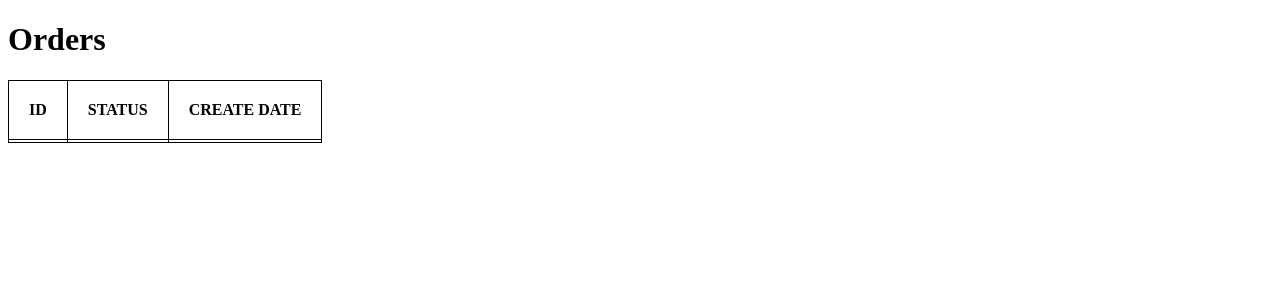
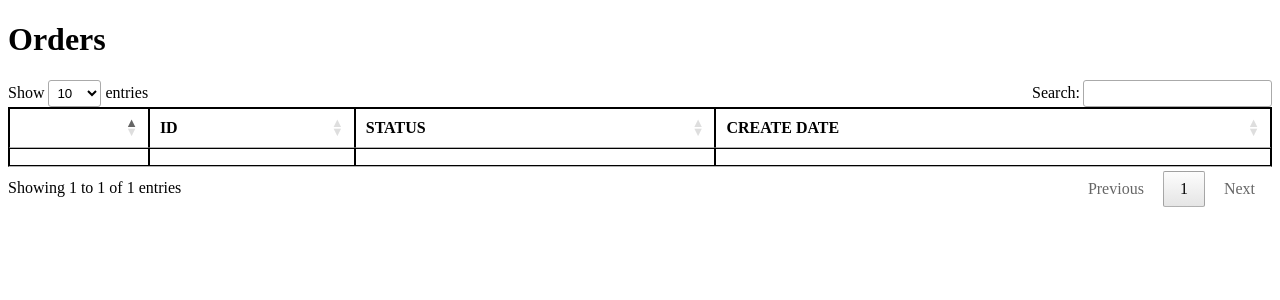
Before and after one commit to IvanGorbunov/DRF_Store, a Django app: page / in a window 1280 px wide. Shown: the top 300 px of the page. Run offline with Django 4.2, Linux system fonts and the light colour scheme; data that the repository does not hold is empty; some libraries are stand-ins or nearby versions.

Commit message:
created input value in table

```diff
--- a/requirements.txt
+++ b/requirements.txt
@@ -4,7 +4,7 @@ charset-normalizer==2.0.12
 coreapi==2.3.3
 coreschema==0.0.4
 Deprecated==1.2.13
-Django==4.0.3
+Django>=4.0.3
 django-email-users==1.1.0
 django-environ==0.8.1
 django-filter==21.1
--- a/static/js/main.js
+++ b/static/js/main.js
@@ -1,6 +1,28 @@
+$(document).ready( function () {
+    $('#table_id').DataTable();
+} );
+
 let tds = document.querySelectorAll('td');
 for (let i = 0; i < tds.length; i++){
-    tds[i].addEventListener('click', function fInput(){
+
+    // get products
+    tds[i].addEventListener('click', function (){
+        let url = this.attributes['data-url'];
+        console.log(url);
+        ajax({
+            url: url,
+            method: "GET",
+            data: {
+              button_text: $(this).text()
+            },
+            success: function (response) {
+                $("#data").html(response);
+            }
+        });
+    });
+
+    // input values
+    tds[i].addEventListener('dblclick', function fInput(){
        let input = document.createElement('input');
        input.value = this.innerHTML;
        this.innerHTML = '';
@@ -9,9 +31,11 @@ for (let i = 0; i < tds.length; i++){
        let td = this
        input.addEventListener('blur', function (){
            td.innerHTML = this.value;
-           td.addEventListener('click', fInput);
+           td.addEventListener('dblclick', fInput);
         });
 
-       this.removeEventListener('click', fInput);
+       this.removeEventListener('dblclick', fInput);
     });
+
+
 }
--- a/store/urls.py
+++ b/store/urls.py
@@ -6,5 +6,6 @@ app_name = 'store_view'
 
 urlpatterns = [
     path('', views.OrderListView.as_view(), name='order-list'),
+    path('order/<int:pk>/', views.OrderProductsListView.as_view(), name='order-products'),
 
 ]
--- a/store/views.py
+++ b/store/views.py
@@ -144,3 +144,19 @@ class OrderListView(ListView):
             serializer = OrderDetailSerializer(order)
             new_context['object_list'].append(serializer.data)
         return new_context
+
+
+class OrderProductsListView(ListView):
+    model = OrderItem
+    paginate_by = 100
+
+    def get_context_data(self, **kwargs):
+        # queryset = OrderItem.objects.filter(order=)
+        context = super().get_context_data(**kwargs)
+        new_context = {
+            'object_list': [],
+        }
+        # for order in context['object_list']:    # type Order
+        #     serializer = OrderDetailSerializer(order)
+        #     new_context['object_list'].append(serializer.data)
+        return new_context
--- a/templates/store/order_list.html
+++ b/templates/store/order_list.html
@@ -5,6 +5,8 @@
 <head>
     <meta charset="UTF-8">
     <title>Orders</title>
+    <link rel="stylesheet" type="text/css" href="https://cdn.datatables.net/1.12.1/css/jquery.dataTables.css">
+
     <link rel="stylesheet" href="{% static 'css/style.css' %}">
 
 </head>
@@ -13,31 +15,37 @@
 <h1>Orders</h1>
 
 
-<table class="table">
+<table class="table" id="table_id">
 <thead>
-  <tr>
-    <th class="td">ID</th>
-    <th class="td">STATUS</th>
-    <th class="td">CREATE DATE</th>
-  </tr>
+    <tr>
+        <th class="td"></th>
+        <th class="td">ID</th>
+        <th class="td">STATUS</th>
+        <th class="td">CREATE DATE</th>
+    </tr>
 </thead>
 <tbody>
     {% for order in object_list %}
         <tr>
-            <td class="" style="border:1px solid black;">{{ order.id|safe }}</td>
-            <td class="" style="border:1px solid black;">{{ order.status|safe }}</td>
-            <td class="" style="border:1px solid black;">{{ order.create_dt|safe }}</td>
+            <td class="td" data-url="{% url 'store_view:order-products' order.id|safe %}">+</td>
+{#            <td class="td" data-url="{{ order.get_absolute_url|safe }}">+</td>#}
+            <td class="td">{{ order.id|safe }}</td>
+            <td class="td">{{ order.status|safe }}</td>
+            <td class="td">{{ order.create_dt|safe }}</td>
         </tr>
     {% empty %}
         <tr>
-            <td class="" style="border:1px solid black;"></td>
-            <td class="" style="border:1px solid black;"></td>
-            <td class="" style="border:1px solid black;"></td>
+            <td class="td"></td>
+            <td class="td"></td>
+            <td class="td"></td>
+            <td class="td"></td>
         </tr>
     {% endfor %}
 </tbody>
 </table>
 
+<script src="http://ajax.googleapis.com/ajax/libs/jquery/1.7.1/jquery.min.js" type="text/javascript"></script>
+<script type="text/javascript" charset="utf8" src="https://cdn.datatables.net/1.12.1/js/jquery.dataTables.js"></script>
 <script src="{% static 'js/main.js' %}"></script>
 </body>
 </html>
```
